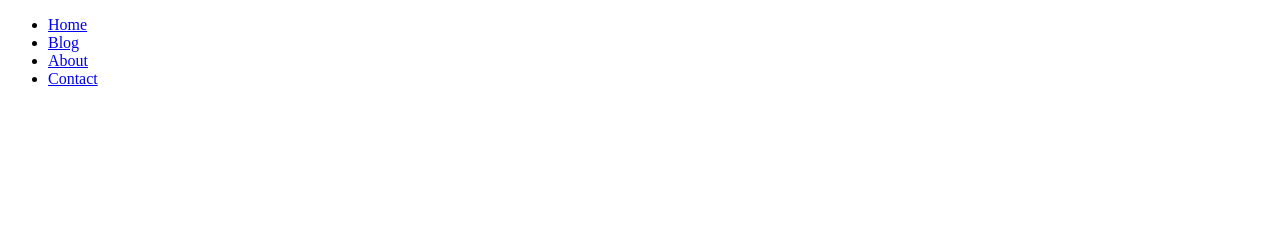
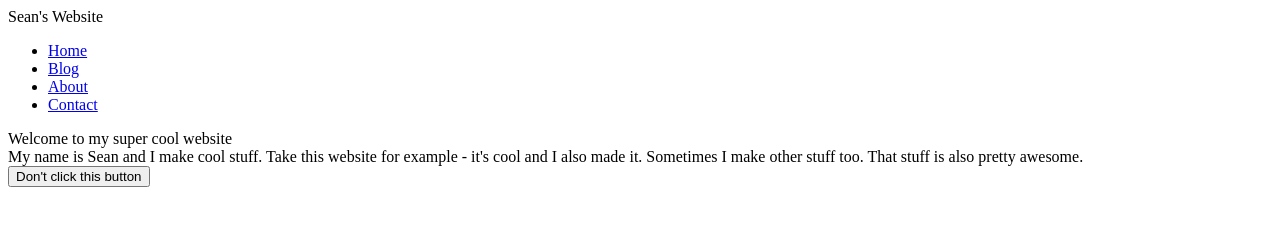
Before and after one commit to ShanJezi/landing-page, a plain HTML site: page index.html in a window 1280 px wide. Drawn offline with Linux system fonts and the light colour scheme.

Commit message:
add content to index.html

```diff
--- a/index.html
+++ b/index.html
@@ -12,6 +12,7 @@
 
 	<div class="header">
 		<div class="header-left">
+			Sean's Website
 		</div>
 		<ul class="header-links">
 			<li><a href="google.com">Home</a></li>
@@ -24,6 +25,18 @@
 	<div class="content">
 
 		<div class="one">
+			<div class="one-left">
+				<div class="hero">
+					Welcome to my super cool website
+				</div>
+				<div class="hero-sub">
+					My name is Sean and I make cool stuff. Take this website for example - it's cool and I also made it. Sometimes I make other stuff too. That stuff is also pretty awesome.
+				</div>
+				<button class="hero-button">Don't click this button</button>
+			</div>
+			<div class="one-right">
+				<img class="hero-pic">
+			</div>
 		</div>
 
 		<div class="two">
```
